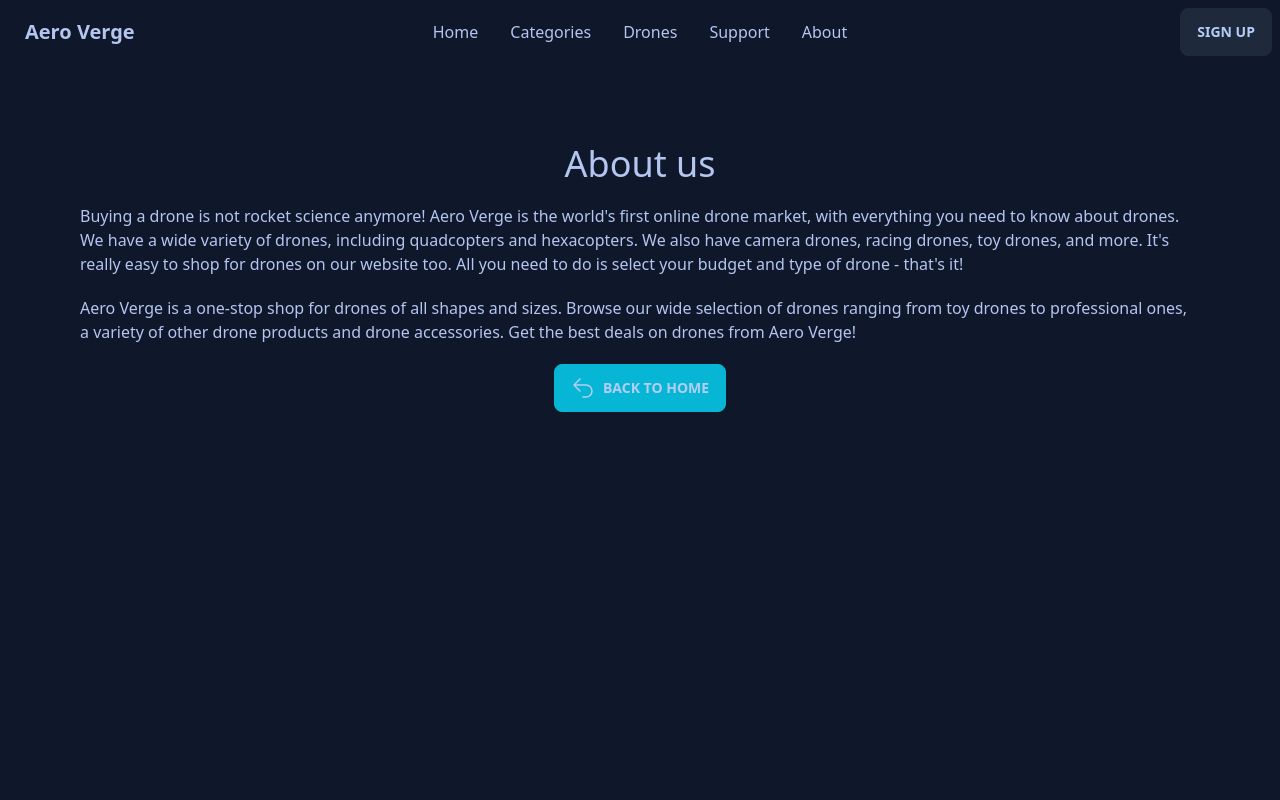
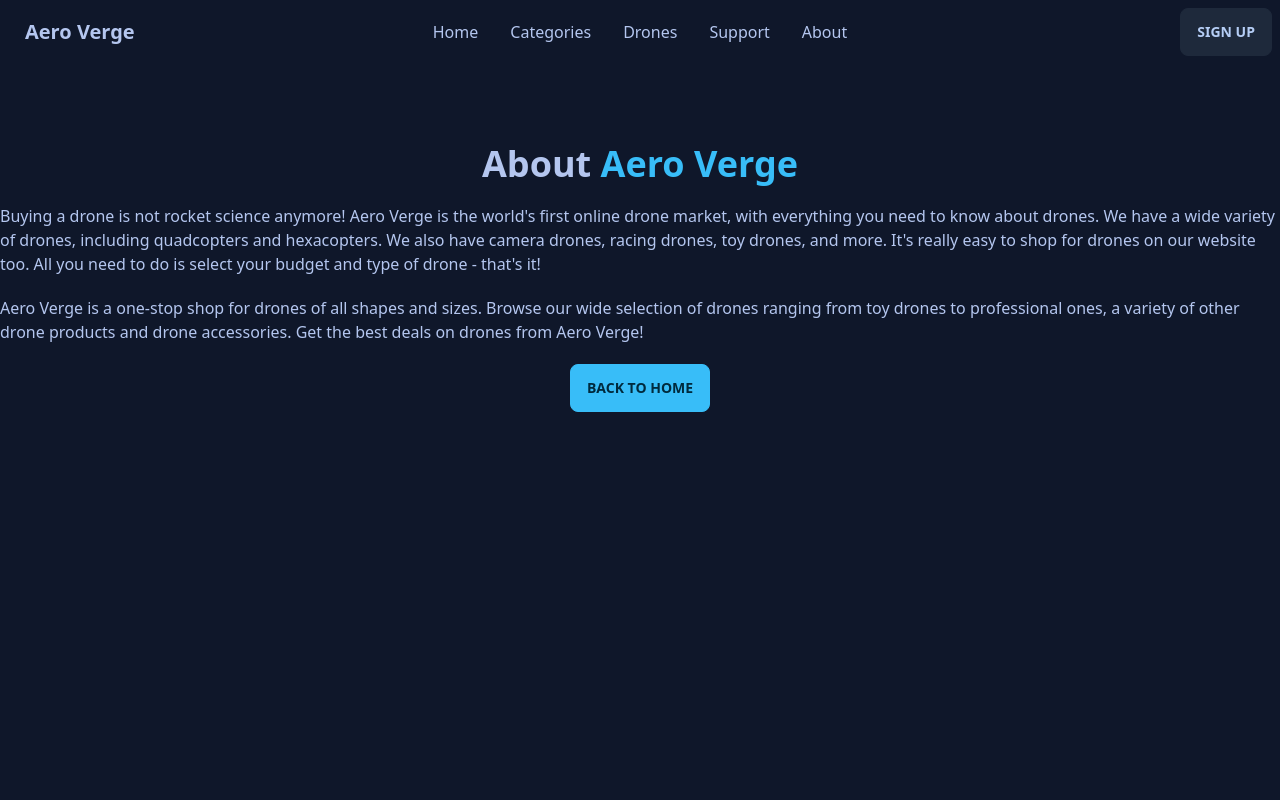
Before and after one commit to shohan-pherones/aero-verge, a React (Create React App) app: page /about in a window 1280 px wide. Shown: the top 800 px of the page. Built offline with nearby package versions, Linux system fonts and the light colour scheme; data requests are answered from the project's data file.

Commit message:
about refined

```diff
--- a/src/components/About.js
+++ b/src/components/About.js
@@ -3,43 +3,32 @@ import { Link } from "react-router-dom";
 
 const About = () => {
   return (
-    <div
-      className="h-screen p-20 flex flex-col
-    items-center gap-5"
-    >
-      <h2 className="text-4xl font-medium">About us</h2>
+    <section className="container mx-auto py-20 min-h-screen">
+      <div className="flex flex-col gap-5">
+        <h2 className="text-4xl font-semibold text-center">
+          About <span className="text-primary">Aero Verge</span>
+        </h2>
         <p>
-        Buying a drone is not rocket science anymore! Aero Verge is the world's
-        first online drone market, with everything you need to know about
-        drones. We have a wide variety of drones, including quadcopters and
-        hexacopters. We also have camera drones, racing drones, toy drones, and
-        more. It's really easy to shop for drones on our website too. All you
-        need to do is select your budget and type of drone - that's it!
+          Buying a drone is not rocket science anymore! Aero Verge is the
+          world's first online drone market, with everything you need to know
+          about drones. We have a wide variety of drones, including quadcopters
+          and hexacopters. We also have camera drones, racing drones, toy
+          drones, and more. It's really easy to shop for drones on our website
+          too. All you need to do is select your budget and type of drone -
+          that's it!
         </p>
         <p>
-        Aero Verge is a one-stop shop for drones of all shapes and sizes. Browse
-        our wide selection of drones ranging from toy drones to professional
-        ones, a variety of other drone products and drone accessories. Get the
-        best deals on drones from Aero Verge!
+          Aero Verge is a one-stop shop for drones of all shapes and sizes.
+          Browse our wide selection of drones ranging from toy drones to
+          professional ones, a variety of other drone products and drone
+          accessories. Get the best deals on drones from Aero Verge!
         </p>
-      <Link to="/" className="btn gap-2 bg-cyan-500 border-cyan-500">
-        <svg
-          xmlns="http://www.w3.org/2000/svg"
-          fill="none"
-          viewBox="0 0 24 24"
-          strokeWidth={1.5}
-          stroke="currentColor"
-          className="w-6 h-6"
-        >
-          <path
-            strokeLinecap="round"
-            strokeLinejoin="round"
-            d="M9 15L3 9m0 0l6-6M3 9h12a6 6 0 010 12h-3"
-          />
-        </svg>
+
+        <Link to="/" className="btn btn-primary self-center">
           Back to home
         </Link>
       </div>
+    </section>
   );
 };
 
```
Lines whose indentation alone changed are shown as unchanged.
